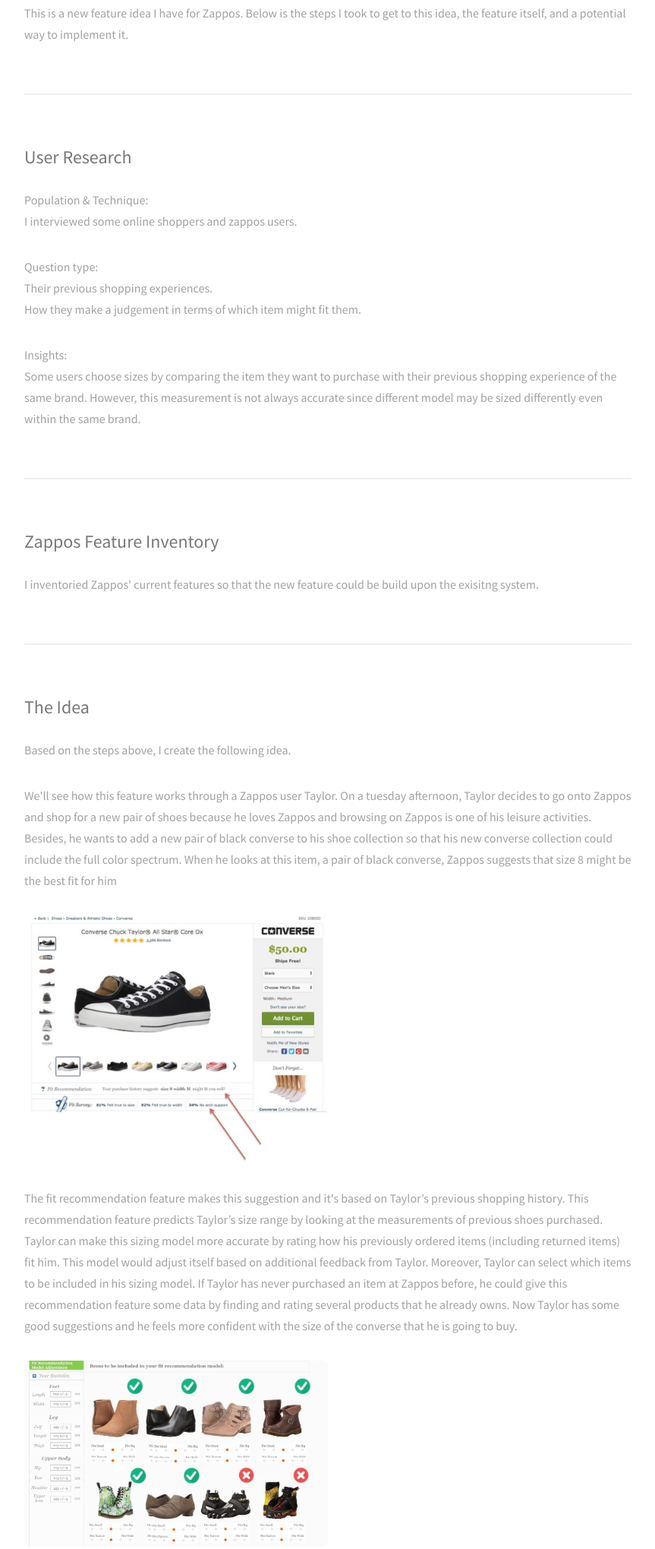
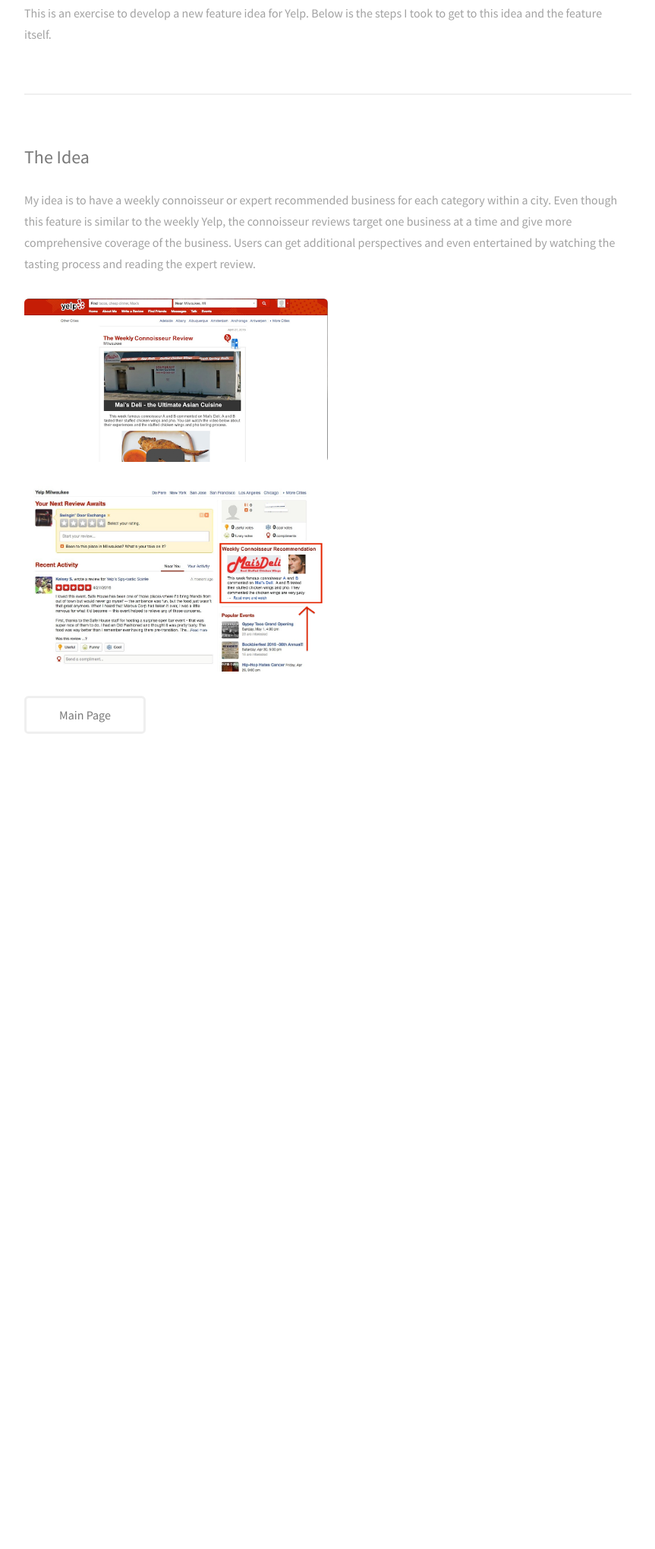
Before and after one commit to sophiaonion/Sophia_world, a plain HTML site: page yelp_idea.html in a window 1280 px wide. Shown: the part 331-2370 px from the top of the page at 76% size, without its empty margins (272-1135 px from the left). After the commit the page ends 1345 px from the top, so only its background shows below. Drawn offline with Linux system fonts and the light colour scheme.

Commit message:
Double checked each page ensure they looks good

```diff
--- a/yelp_idea.html
+++ b/yelp_idea.html
@@ -20,110 +20,36 @@
 
     <section id="zero">
         <header class="major">
-            <h2>Zappos New Feature Idea 2: Fit Recommendation</h2>
+            <h2>Yelp New Feature Idea: The Weekly Connoisseur Review</h2>
         </header>
     </section>
 
     <!-- Have a section describe what exactly the idea is  -->
     <section id="one">
         <h2>Background</h2>
-        <p>This is a new feature idea I have for Zappos. Below is the steps
-          I took to get to this idea, the feature itself, and a potential way
-          to implement it.</p>
-   </section>
-
-    <section id="two">
-        <h2>User Research</h2>
-        <p>Population & Technique: <br>
-          I interviewed some online shoppers and zappos users. </p>
-        <p>Question type: <br>Their previous shopping experiences. <br>
-          How they make a judgement in terms of which item might fit them. </p>
-        <p>Insights: <br> Some users choose sizes by comparing the item they want to
-          purchase with their previous shopping experience of the same brand.
-          However, this measurement is not always accurate since different model
-          may be sized differently even within the same brand.</p>
-   </section>
-
-   <section id="three">
-       <h2>Zappos Feature Inventory</h2>
-       <p> I inventoried Zappos' current features so that the new feature
-         could be build upon the exisitng system. </p>
-  </section>
-
-    <section id="four">
-      <h2>The Idea</h2>
-        <p>
-            Based on the steps above, I create the following idea. </p>
-        <p>
-            We'll see how this feature works through a Zappos user Taylor.
-            On a tuesday afternoon, Taylor decides to go onto Zappos and shop
-            for a new pair of shoes because he loves Zappos and browsing on
-            Zappos is one of his leisure activities. Besides, he wants to add
-            a new pair of black converse to his shoe collection so that his new
-            converse collection could include the full color spectrum. When he
-            looks at this item, a pair of black converse, Zappos suggests that
-            size 8 might be the best fit for him
-       </p>
-       <article class="6u 12u$(xsmall) work-item">
-           <a href="images/new_feature_idea/zappos2/product_page.jpg" class="image fit thumb">
-               <img src="images/new_feature_idea/zappos2/product_page.jpg" alt="" /></a>
-       </article>
-
-       <p>
-         The fit recommendation feature makes this suggestion and it's based on
-         Taylor’s previous shopping history. This recommendation feature
-         predicts Taylor’s size range by looking at the measurements of previous
-         shoes purchased. Taylor can make this sizing model more accurate by
-         rating how his previously ordered items (including returned items) fit
-         him. This model would adjust itself based on additional feedback from
-         Taylor. Moreover, Taylor can select which items to be included in his
-         sizing model. If Taylor has never purchased an item at Zappos before,
-         he could give this recommendation feature some data by finding and
-         rating several products that he already owns. Now Taylor has some good
-         suggestions and he feels more confident with the size of the converse
-         that he is going to buy.
-       </p>
-       <article class="6u 12u$(xsmall) work-item">
-           <a href="images/new_feature_idea/zappos2/fit-calculator.png" class="image fit thumb">
-               <img src="images/new_feature_idea/zappos2/fit-calculator.png" alt="" /></a>
-       </article>
-
-       <p>The mockups for various devices:</p>
-
-       <p>pop-up explaining this feature for users</p>
-       <article class="6u 12u$(xsmall) work-item">
-           <a href="images/new_feature_idea/zappos2/product_page_guide.png" class="image fit thumb">
-               <img src="images/new_feature_idea/zappos2/product_page_guide.png" alt="" /></a>
-       </article>
-
-       <p>android</p>
-       <article class="6u 12u$(xsmall) work-item">
-           <a href="images/new_feature_idea/zappos2/android.jpg" class="image fit thumb">
-               <img src="images/new_feature_idea/zappos2/android.jpg" alt="" /></a>
-       </article>
-
-       <p>ipad</p>
-       <article class="6u 12u$(xsmall) work-item">
-           <a href="images/new_feature_idea/zappos2/ipad.jpg" class="image fit thumb">
-               <img src="images/new_feature_idea/zappos2/ipad.jpg" alt="" /></a>
-       </article>
+        <p>This is an exercise to develop a new feature idea for Yelp. Below is the steps
+          I took to get to this idea and the feature itself.</p>
    </section>
 
        <section id="end">
          <h2>The Idea</h2>
-       <p>How this could be realized: <br>
-         This feature is a combination of Zappos' current Fit Survey and
-       order history feature. First, Zappos would need to associate user’s
-       fit survey result with this feature. When calculating the sizing model,
-       Zappos would use the order history feature to get a list of previously
-       purchased item. What needs to create is a database of the shoe size information.
-       This information probably could be found via Zappos’ brand contacts.
-       Moreover, to enable this feature, we need to develop an algorithm that
-       could calculate and identify size ranges based on the items purchased.
-       This algorithm should able to identify relevant information and could
-       categorize itself.  There should not be too much change with the UI
-       besides adding some additional components and requesting users to fill
-       out a fit survey for every item they buy and every item they return.</p>
+       <p> My idea is to have a weekly connoisseur
+        or expert recommended business for each category within a city. Even
+        though this feature is similar to the weekly Yelp, the connoisseur
+        reviews target one business at a time and give more comprehensive
+        coverage of the business. Users can get additional perspectives and
+        even entertained by watching the tasting process and reading the expert
+        review. </p>
+
+        <article class="6u 12u$(xsmall) work-item">
+            <a href="images/new_feature_idea/yelp/review_page.png" class="image fit thumb">
+                <img src="images/new_feature_idea/yelp/review_page.png" alt="" /></a>
+        </article>
+
+        <article class="6u 12u$(xsmall) work-item">
+            <a href="images/new_feature_idea/yelp/home.png" class="image fit thumb">
+                <img src="images/new_feature_idea/yelp/home.png" alt="" /></a>
+        </article>
 
        <a href="index.html" class="button">Main Page</a>
      </section>
```
Also changed, not shown: housing.html (+21 -16 lines), index.html (+1 -1 lines), luli.html (+30 -6 lines), zappos1.html (+1 -1 lines), zappos2.html (+2 -3 lines).
